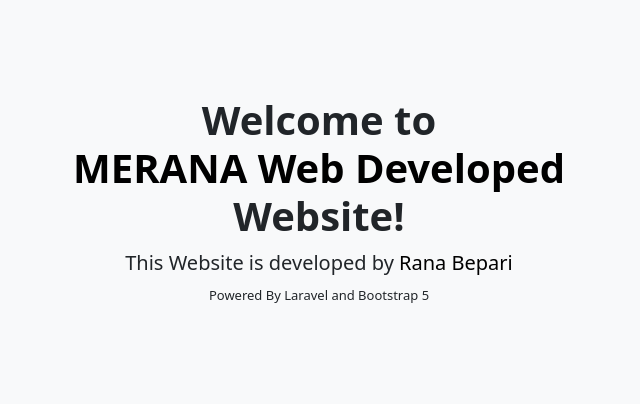
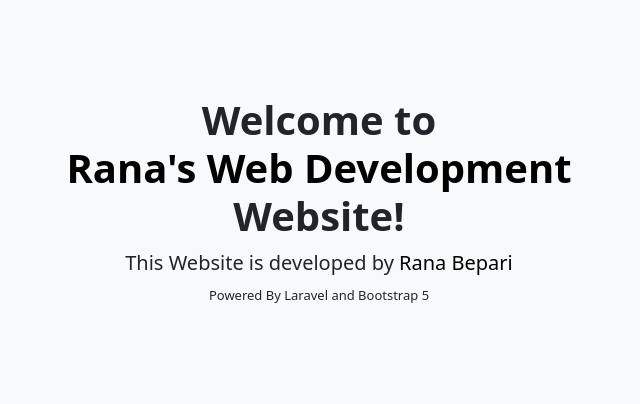
Before and after one commit to me-rana/Blog-MyBlog, a Laravel app: page / in a window 1280 px wide. Shown: the part 56-460 px from the top of the page, without its empty margins (321-961 px from the left). Run offline with Laravel 10, Linux system fonts and the light colour scheme; data that the repository does not hold is empty; style sheets or scripts are compiled from the project's sources; some libraries are stand-ins or nearby versions; some web fonts are replaced.

Commit message:
Stable Version Released

```diff
--- a/resources/views/frontend/contact.blade.php
+++ b/resources/views/frontend/contact.blade.php
@@ -102,8 +102,8 @@
     <div class="row">
         <div class="col-6 align-self-center">
             <div class="text-center my-5">
-                <h1 class="fw-bolder">Welcome to <br><a class="styler" href="https://meranaint.com">MERANA Web Developed</a><br> Website!</h1>
-                <p class="lead mb-0">This Website is developed by <a class="styler" href="https://facebook.com/irana.bpr"><b>Rana Bepari</b></a> <br> <font size="2px">Powered By Laravel and Bootstrap 5</font></p>
+                <h1 class="fw-bolder">Welcome to <br><a class="styler" href="https://ranasvc.com">Rana's Web Developed</a><br> Website!</h1>
+                <p class="lead mb-0">This Website is developed by <a class="styler" href="https://www.facebook.com/ranab.me"><b>Rana Bepari</b></a> <br> <font size="2px">Powered By Laravel and Bootstrap 5</font></p>
             </div>
         </div>
         <div class="col-6">
--- a/resources/views/frontend/index.blade.php
+++ b/resources/views/frontend/index.blade.php
@@ -18,8 +18,8 @@
  <header class="py-5 bg-light border-bottom mb-4">
     <div class="container">
         <div class="text-center my-5">
-            <h1 class="fw-bolder">Welcome to <br><a class="styler" href="https://meranaint.com">MERANA Web Developed</a><br> Website!</h1>
-            <p class="lead mb-0">This Website is developed by <a class="styler" href="https://facebook.com/irana.bpr"><b>Rana Bepari</b></a> <br> <font size="2px">Powered By Laravel and Bootstrap 5</font></p>
+            <h1 class="fw-bolder">Welcome to <br><a class="styler" href="https://ranasvc.com">Rana's Web Development</a><br> Website!</h1>
+            <p class="lead mb-0">This Website is developed by <a class="styler" href="https://www.facebook.com/ranab.me"><b>Rana Bepari</b></a> <br> <font size="2px">Powered By Laravel and Bootstrap 5</font></p>
         </div>
     </div>
 </header>
```
